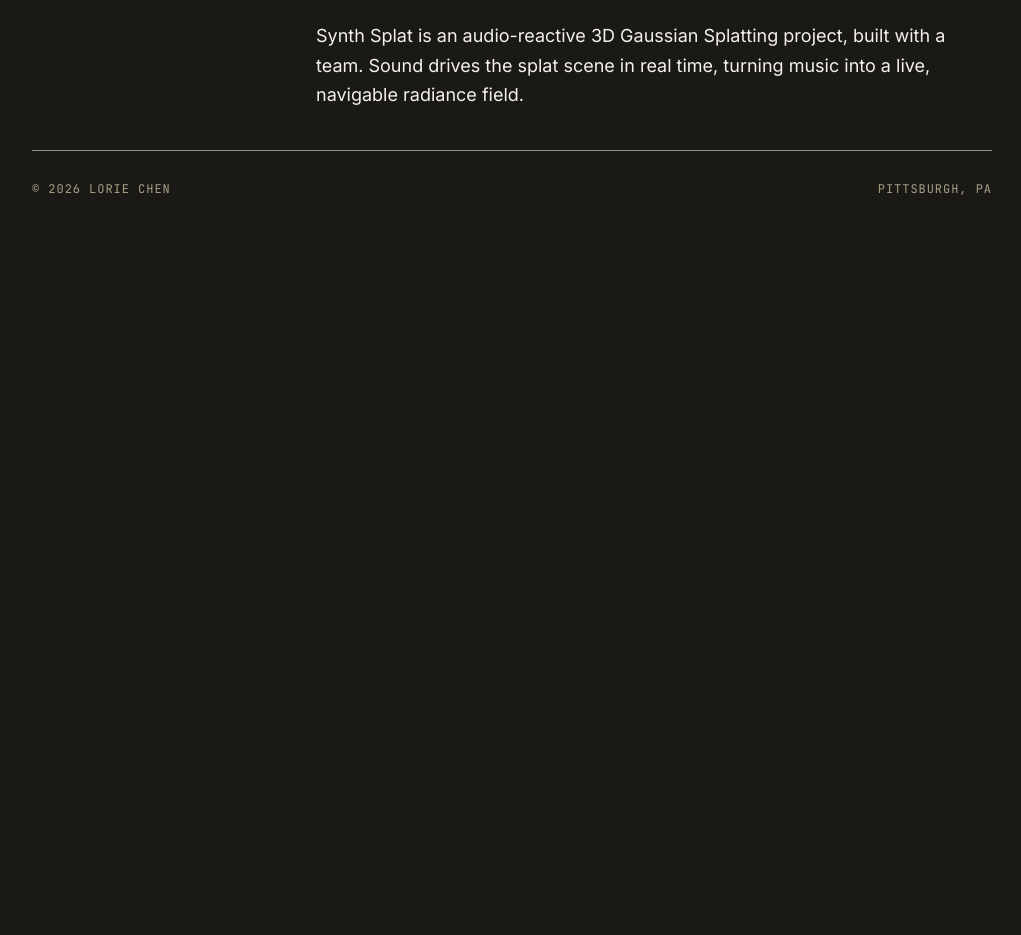
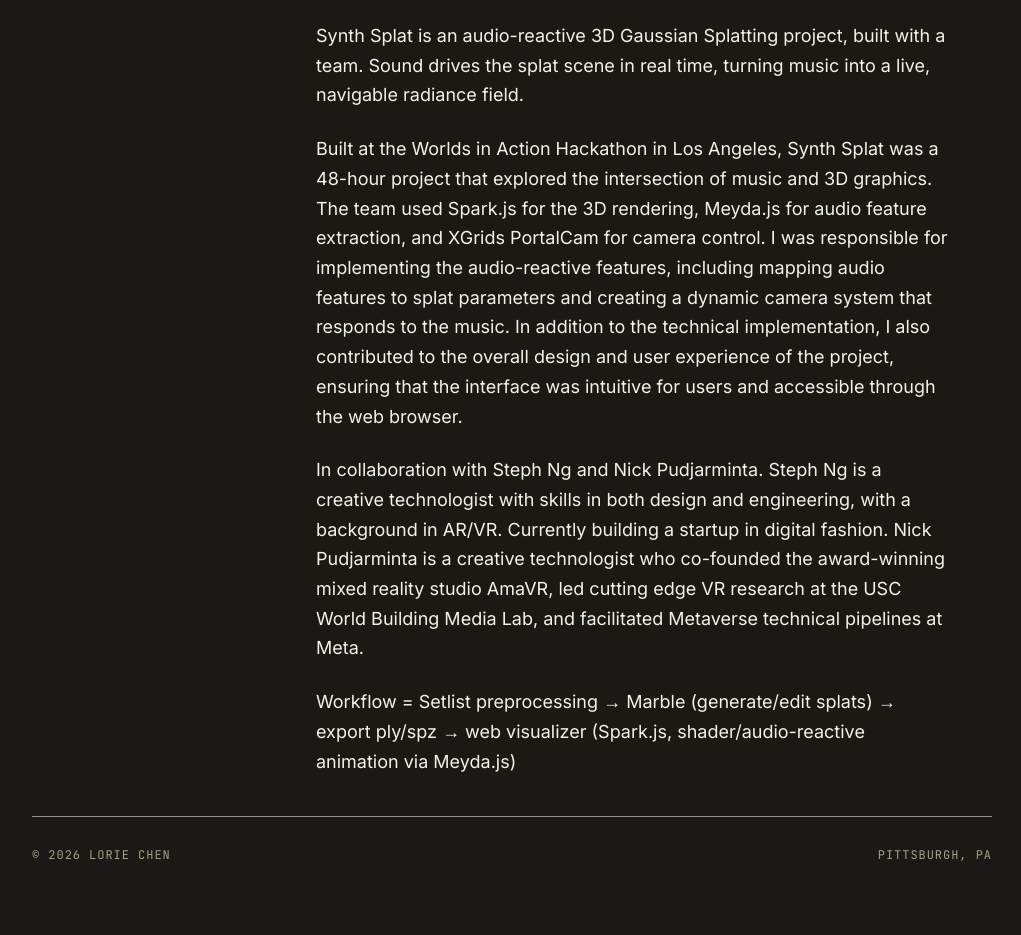
Before and after one commit to ylchen333/lorie_chen_portfolio, a plain HTML site: page synth-splat.html in a window 1280 px wide. Shown: the part 762-1697 px from the top of the page, without its empty margins (128-1149 px from the left). Before the commit the page ends 1031 px from the top, so only its background shows below. Drawn offline with Linux system fonts and the light colour scheme.

Commit message:
desk caching, synth splat add text

```diff
--- a/synth-splat.html
+++ b/synth-splat.html
@@ -67,6 +67,18 @@
             Sound drives the splat scene in real time, turning music into a live, navigable
             radiance field.
           </p>
+          <p>
+            Built at the Worlds in Action Hackathon in Los Angeles, Synth Splat was a 48-hour project that explored the intersection of music and 3D graphics.
+            The team used Spark.js for the 3D rendering, Meyda.js for audio feature extraction, and XGrids PortalCam for camera control.
+            I was responsible for implementing the audio-reactive features, including mapping audio features to splat parameters and creating a dynamic camera system that responds to the music.
+            In addition to the technical implementation, I also contributed to the overall design and user experience of the project, ensuring that the interface was intuitive for users and accessible through the web browser.
+          </p>
+          <p>
+            In collaboration with Steph Ng and Nick Pudjarminta.
+            Steph Ng is a creative technologist with skills in both design and engineering, with a background in AR/VR. Currently building a startup in digital fashion.
+            Nick Pudjarminta is a creative technologist who co-founded the award-winning mixed reality studio AmaVR, led cutting edge VR research at the USC World Building Media Lab, and facilitated Metaverse technical pipelines at Meta.
+          </p>
+          <p>Workflow = Setlist preprocessing → Marble (generate/edit splats) → export ply/spz → web visualizer (Spark.js, shader/audio-reactive animation via Meyda.js)</p>
         </section>
       </div>
 
```
Also changed, not shown: desk-scene.js (+15 -12 lines), index.html (+1 -1 lines).
